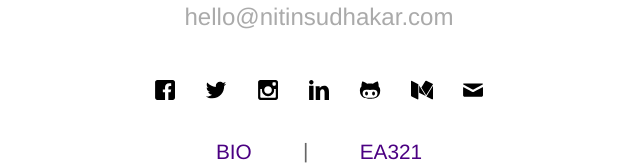
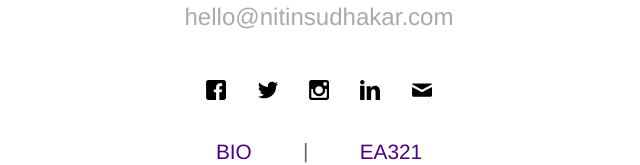
Before and after one commit to nitin-sudhakar/nitin-sudhakar-old-draft, a plain HTML site: page index.html in a window 1280 px wide. Shown: the part 534-699 px from the top of the page, without its empty margins (321-961 px from the left). Drawn offline with Linux system fonts and the light colour scheme.

Commit message:
Update index.html

```diff
--- a/index.html
+++ b/index.html
@@ -1716,16 +1716,7 @@
                             <use xlink:href="#icon-linkedin"></use>
                         </svg>
                     </a>
-                    <a class="link" data-title="github.com/nitin-sudhakar" href="https://github.com/nitin-sudhakar" target="_blank">
-                        <svg class="icon icon-github">
-                            <use xlink:href="#icon-github"></use>
-                        </svg>
-                    </a>
-                    <a class="link" data-title="http://medium.com/@nitin.sudhakar" href="http://medium.com/@nitin.sudhakar" target="_blank">
-                        <svg class="icon icon-medium">
-                            <use xlink:href="#icon-medium"></use>
-                        </svg>
-                    </a>
+
                     <a class="link" data-title="nitin.sudhakar@outlook.com" href="cdn-cgi/l/email-protection.html#076a666e6b47746f6e656e69296468">
                         <svg class="icon icon-mail">
                             <use xlink:href="#icon-mail"></use>
```
